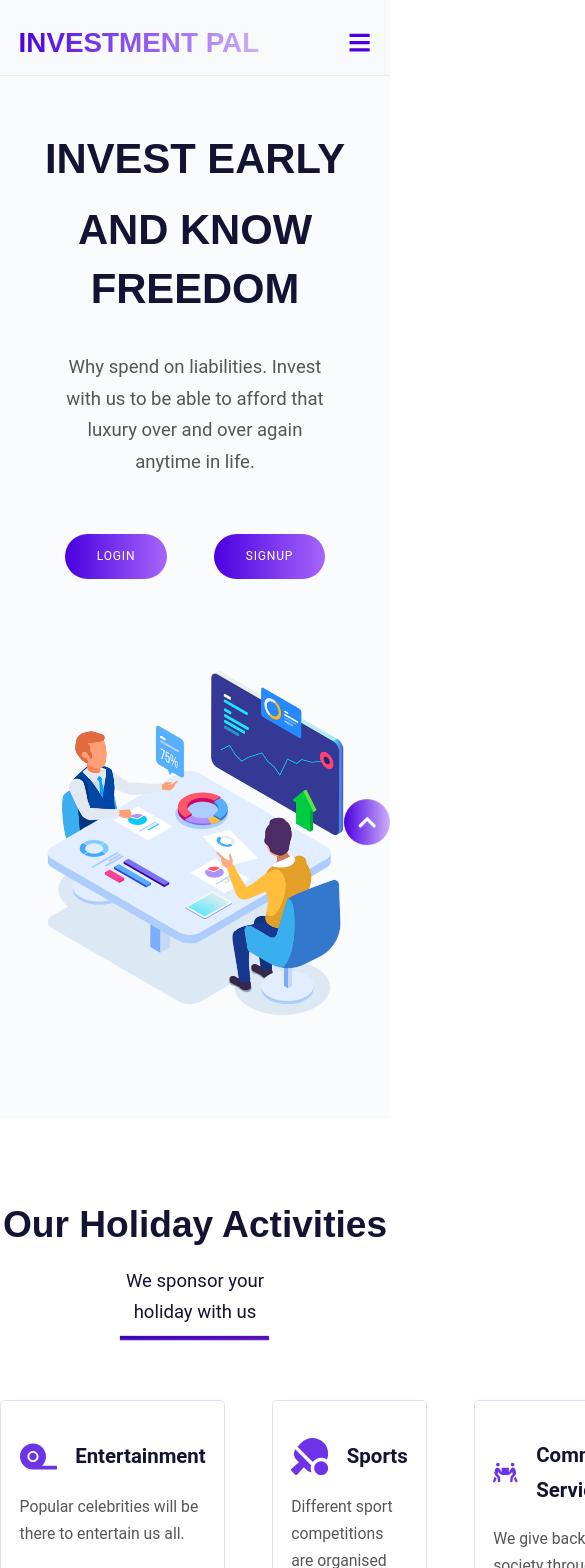
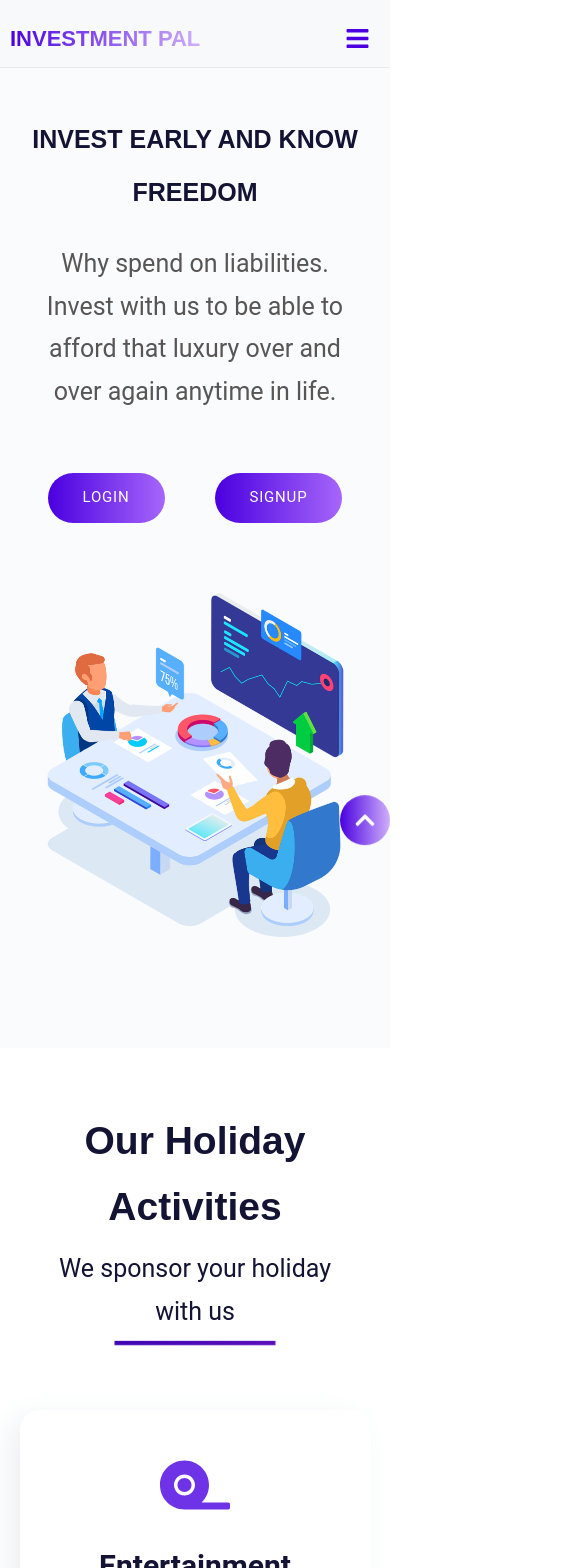
Before and after one commit to ChrisNze/ChrisNze, a React (Create React App) app: page / in a window 390 px wide. Shown: the top 1568 px of the page, 585 px wide, since content can reach past the window. Built offline with nearby package versions, Linux system fonts and the light colour scheme.

Commit message:
Mobile view modified

```diff
--- a/src/Static/Css/App.css
+++ b/src/Static/Css/App.css
@@ -43,7 +43,7 @@ a:visited {
 	font-size: 1.3rem;
 	text-decoration: none;
 	background-image: linear-gradient(to right, rgb(74, 0, 224), rgb(166, 102, 250));
-	padding: 12px 32px;
+	padding: 1.2rem 3.2rem;
 	text-transform: uppercase;
 	border-radius: 100px;
 	color: rgb(88, 85, 85);
@@ -60,6 +60,7 @@ a:hover {
 .link_2:link,
 .link_2:visited {
 	color: rgb(255, 255, 255);
+	text-align: center;
 }
 
 .link_2:hover {
@@ -172,24 +173,55 @@ a:hover {
 	}
 }
 
-/* Media Querry */
+/* Media Query */
 @media only all and (max-width: 1024px) {
 	.container {
-		width: 80%;
+		width: 100%;
+	}
+
+	.heading_secondary {
+		font-size: 3.7rem;
+		width: 70%;
+	}
+
+	.heading_primary {
+		font-size: 6rem;
+	}
+
+	.heading_tertiary {
+		font-size: 3.8rem;
+	}
+
+	a,
+	a:link,
+	a:visited {
+		font-size: 2.2rem;
+		padding: 1.2rem 4.5rem;
+	}
+
+	.clip_path {
+		clip-path: polygon(0 0, 100% 0, 100% 96%, 0 100%);
 	}
 }
 
-@media only all and (max-width: 900px) {
-	html {
-		font-size: 58%;
+@media only all and (max-width: 600px) {
+	.heading_secondary {
+		font-size: 2.5rem;
 	}
 
-	.container {
-		width: 90%;
+	.heading_primary {
+		font-size: 3.9rem;
+		margin-bottom: 0.8rem;
+	}
+
+	.heading_tertiary {
+		font-size: 3.2rem;
+	}
+
+	a,
+	a:link,
+	a:visited {
+		font-size: 1.5rem;
+		padding: 1.2rem 3.5rem;
 	}
 }
-@media only all and (max-width: 768px) {
-	.container {
-		width: 100%;
-	}
-}
--- a/src/Static/Css/footer.module.css
+++ b/src/Static/Css/footer.module.css
@@ -141,3 +141,132 @@
 	color: rgba(255, 255, 255, 0.8);
 	text-align: center;
 }
+
+/* Media query */
+@media only all and (max-width: 1024px) {
+	.footer {
+		padding: 25rem 0 0 0;
+		margin-top: -20rem;
+	}
+
+	.footer_heading_wrapper h2 {
+		width: 80%;
+	}
+
+	.footer_content_wrapper {
+		flex-direction: column-reverse;
+		align-items: center;
+	}
+
+	.form_wrapper {
+		width: 60%;
+	}
+
+	.form_wrapper h1 {
+		font-size: 4rem;
+	}
+
+	.input_wrapper input {
+		font-size: 3rem;
+		letter-spacing: 2px;
+		padding: 2.5rem 2rem;
+	}
+
+	.input_wrapper label {
+		font-size: 3rem;
+	}
+
+	.input_wrapper input::-webkit-input-placeholder {
+		font-size: 3rem;
+		letter-spacing: 2px;
+	}
+
+	.form_wrapper button {
+		font-size: 3rem;
+		padding: 1.2rem 3.8rem;
+	}
+
+	.about_wrapper,
+	.mission_wrapper {
+		width: 60%;
+		padding: 2rem 0 5rem 0;
+	}
+
+	.about_wrapper h1,
+	.mission_wrapper h1 {
+		font-size: 4rem;
+		text-align: center;
+	}
+
+	.about_wrapper p,
+	.mission_wrapper p {
+		font-size: 3rem;
+	}
+
+	.about_wrapper p span:last-child,
+	.mission_wrapper p span:last-child {
+		margin-top: 2rem;
+	}
+
+	.copywrite p {
+		font-size: 2.5rem;
+	}
+}
+
+@media only all and (max-width: 600px) {
+	.footer_heading_wrapper h2 {
+		width: 90%;
+		font-size: 2.3rem;
+	}
+
+	.form_wrapper {
+		width: 95%;
+		margin: auto;
+		padding-right: 0;
+	}
+
+	.form_wrapper h1 {
+		text-align: center;
+	}
+
+	.input_wrapper input {
+		font-size: 2.5rem;
+		padding: 1.5rem 2rem;
+	}
+
+	.input_wrapper label {
+		font-size: 2.2rem;
+	}
+
+	.input_wrapper input::-webkit-input-placeholder {
+		font-size: 2.2rem;
+	}
+
+	.form_wrapper button {
+		font-size: 2.5rem;
+		padding: 1.2rem 3.8rem;
+	}
+
+	.about_wrapper,
+	.mission_wrapper {
+		width: 95%;
+	}
+
+	.about_wrapper h1,
+	.mission_wrapper h1 {
+		font-size: 4rem;
+		text-align: center;
+	}
+
+	.about_wrapper p,
+	.mission_wrapper p {
+		font-size: 2.6rem;
+		text-align: center;
+	}
+
+	.copywrite p {
+		width: 95%;
+		margin: auto;
+		font-size: 2.1rem;
+	}
+}
--- a/src/Static/Css/home.module.css
+++ b/src/Static/Css/home.module.css
@@ -6,9 +6,6 @@
 	background-size: cover;
 	width: 100%;
 	background-color: rgb(249, 251, 253);
-
-	/* height: 100%; */
-	/* min-height: 100%; */
 }
 
 .content_wrapper {
@@ -19,7 +16,6 @@
 }
 
 .wrapper_text {
-	/* width: 50%; */
 	margin-right: 10rem;
 }
 
@@ -68,15 +64,18 @@
 
 .holiday_details {
 	display: flex;
-	align-items: center;
-	justify-content: space-between;
 }
 
 .holiday_details_heading {
-	border: 1px solid rgba(185, 131, 255, 0.3);
 	border-radius: 5px;
 	padding: 4rem 2rem;
-	align-self: flex-start;
+	/* background-color: rgba(236, 240, 243, 0.4); */
+	transition: transform 0.6s;
+	box-shadow: -10px 8px 30px rgb(236, 240, 243);
+}
+
+.holiday_details_heading:hover {
+	transform: scale(1.1);
 }
 
 .holiday_details_heading .donate {
@@ -136,7 +135,6 @@ Section 2 style */
 .advice_pic {
 	margin-right: 10rem;
 	width: 50rem;
-	animation: moveContinous 2s infinite;
 }
 
 .advice_pic img {
@@ -196,7 +194,8 @@ Section 4 style */
 }
 
 .testimony_wrapper {
-	background-color: rgba(236, 240, 243, 0.4);
+	/* background-color: rgba(236, 240, 243, 0.4); */
+	background-color: #fff;
 	border-radius: 6px;
 	transition: transform 0.6s;
 	box-shadow: -10px 8px 10px rgb(236, 240, 243);
@@ -258,6 +257,7 @@ Section 4 style */
 }
 
 @media only all and (max-width: 1024px) {
+	/* header */
 	.content_wrapper {
 		flex-direction: column;
 		padding: 10rem 0;
@@ -270,27 +270,167 @@ Section 4 style */
 	}
 
 	.wrapper_text h1 {
-		font-size: 4.5rem;
+		font-size: 5rem;
 		text-transform: uppercase;
 	}
 
 	.wrapper_text h1 span:last-child {
-		margin-top: -1.2rem;
+		margin-top: 0;
 	}
 
 	.wrapper_text p {
-		font-size: 2rem;
+		font-size: 3rem;
 		width: 80%;
 		margin: 3rem auto 0 auto;
 	}
 
 	.image_wrapper {
-		width: 90%;
+		width: 70%;
 		margin-top: 10rem;
 	}
 
 	.link_wrapper {
 		margin-top: 6rem;
+	}
+
+	/*/////////////////////////////////////////////////////////////////////////////////////////////////////////////////////////////////////
+ Section 1 style */
+
+	.section_holiday {
+		width: 80%;
+		margin: 0 auto 6rem auto;
+	}
+
+	.holiday_details {
+		flex-direction: column;
+	}
+
+	.holiday_details_heading {
+		border-radius: 20px;
+		width: 70%;
+		margin: 0 auto;
+		padding-top: 6rem;
+		height: 60rem;
+	}
+
+	.holiday_details_heading:not(:last-child) {
+		margin: 0 auto 4rem auto;
+	}
+
+	.holiday_details_heading .heading {
+		flex-direction: column;
+		margin-bottom: 3rem;
+	}
+
+	.holiday_details_heading .heading h1 {
+		margin-left: 0;
+		font-size: 4rem;
+	}
+	.holiday_details_heading p {
+		font-size: 3.2rem;
+		width: 80%;
+		margin: auto;
+		text-align: center;
+	}
+
+	.icon {
+		font-size: 10rem;
+		margin-bottom: 2rem;
+	}
+
+	/*/////////////////////////////////////////////////////////////////////////////////////////////////////////////////////////////////////
+Section 2 style */
+
+	.section_advice {
+		padding: 3rem 0;
+	}
+
+	.advice_container {
+		margin-top: 5rem;
+		flex-direction: column-reverse;
+		align-items: center;
+	}
+	.advice_pic {
+		margin-right: 0;
+		margin-top: 10rem;
+		width: 70%;
+	}
+
+	.advice_wrapper {
+		width: 70%;
+	}
+
+	.advice_wrapper h2 {
+		font-weight: 500;
+		text-align: center;
+	}
+
+	.advice_wrapper p {
+		margin-bottom: 8rem;
+		font-size: 3rem;
+	}
+
+	.advice_text {
+		margin-top: 3rem;
+	}
+
+	/* ///////////////////////////////////////////////////////////////////////////////////////////////////////////////////////////////
+Section 3 style */
+
+	.heading1 h1 {
+		font-size: 5rem;
+	}
+
+	.heading1 p {
+		margin-bottom: 10rem;
+	}
+
+	/* ///////////////////////////////////////////////////////////////////////////////////////////////////////////////////////////////
+Section 4 style */
+	.section_testimony {
+		padding: 8rem 0 25rem 0;
+		background-color: #fff;
+	}
+
+	.testimony_container {
+		flex-direction: column;
+		align-items: center;
+	}
+
+	.section_holiday {
+		width: 100%;
+	}
+
+	.testimony_wrapper:not(:first-child) {
+		margin: 10rem 0 0 0;
+	}
+
+	.testimony_wrapper {
+		border-radius: 20px;
+		padding: 5rem 3rem 10rem 7rem;
+		/* height: 50rem; */
+		width: 70%;
+	}
+
+	.testimony_wrapper .icons {
+		font-size: 3rem;
+	}
+
+	.testimony_wrapper p {
+		font-size: 3.2rem;
+	}
+
+	.testifier_wrapper img {
+		margin-right: 3rem;
+		width: 13rem;
+	}
+
+	.testifier_wrapper h2 {
+		font-size: 3.5rem;
+	}
+
+	.testifier_wrapper p {
+		font-size: 3rem;
 	}
 }
 
@@ -298,4 +438,151 @@ Section 4 style */
 	.content_wrapper {
 		padding: 5rem 0 10rem 0;
 	}
+
+	.wrapper_text {
+		width: 100%;
+	}
+
+	.wrapper_text h1 {
+		font-size: 2.5rem;
+	}
+
+	.wrapper_text p {
+		width: 85%;
+		font-size: 2.5rem;
+		margin-top: 3rem;
+	}
+
+	.wrapper_text h1 span:last-child {
+		margin-top: 1rem;
+	}
+
+	.image_wrapper {
+		width: 90%;
+		margin-top: 7rem;
+	}
+
+	/*/////////////////////////////////////////////////////////////////////////////////////////////////////////////////////////////////////
+ Section 1 style */
+
+	.main {
+		padding: 6rem 0 4rem 0;
+	}
+
+	.section_holiday {
+		width: 100%;
+	}
+
+	.holiday_details_heading {
+		width: 90%;
+		height: auto;
+		padding: 4rem 0;
+	}
+
+	.holiday_details_heading:not(:last-child) {
+		margin: 0 auto 7rem auto;
+	}
+
+	.holiday_details_heading .heading {
+		margin-bottom: 2rem;
+	}
+
+	.holiday_details_heading .heading h1 {
+		font-size: 3rem;
+	}
+	.holiday_details_heading p {
+		font-size: 2.5rem;
+		width: 100%;
+	}
+
+	.icon {
+		font-size: 7rem;
+		margin-bottom: 2rem;
+	}
+	/*/////////////////////////////////////////////////////////////////////////////////////////////////////////////////////////////////////
+Section 2 style */
+
+	.section_advice {
+		padding: 3rem 0;
+	}
+
+	.advice_container {
+		margin-top: 3rem;
+	}
+
+	.advice_pic {
+		margin: 10rem auto 0 auto;
+		width: 90%;
+	}
+
+	.advice_wrapper {
+		width: 90%;
+	}
+
+	.advice_wrapper h2 {
+		font-weight: 200;
+	}
+
+	.advice_wrapper p {
+		margin-bottom: 6rem;
+		font-size: 2.5rem;
+	}
+
+	.advice_text {
+		margin-top: 2rem;
+		text-align: center;
+	}
+
+	/* ///////////////////////////////////////////////////////////////////////////////////////////////////////////////////////////////
+Section 3 style */
+
+	.heading1 h1 {
+		font-size: 4rem;
+	}
+
+	.heading1 p {
+		margin-bottom: 8rem;
+	}
+
+	/* ///////////////////////////////////////////////////////////////////////////////////////////////////////////////////////////////
+Section 4 style */
+	.section_testimony {
+		padding: 6rem 0 20rem 0;
+	}
+
+	.testimony_container {
+		flex-direction: column;
+		align-items: center;
+	}
+
+	.testimony_wrapper:not(:first-child) {
+		margin: 4rem 0 0 0;
+	}
+
+	.testimony_wrapper {
+		padding: 3rem 0 8rem 2rem;
+
+		width: 90%;
+	}
+
+	.testimony_wrapper .icons {
+		font-size: 2.5rem;
+	}
+
+	.testimony_wrapper p {
+		font-size: 2.5rem;
+	}
+
+	.testifier_wrapper img {
+		margin-right: 3rem;
+		width: 9rem;
+	}
+
+	.testifier_wrapper h2 {
+		font-size: 2.5rem;
+	}
+
+	.testifier_wrapper p {
+		font-size: 2rem;
+	}
 }
--- a/src/Static/Css/navigation.module.css
+++ b/src/Static/Css/navigation.module.css
@@ -83,3 +83,12 @@
 		display: none;
 	}
 }
+
+@media only all and (max-width: 600px) {
+	.navigation {
+		padding: 2rem 2rem 1rem 1rem;
+	}
+	.navigation h1 {
+		font-size: 2.2rem;
+	}
+}
--- a/src/Template/home.js
+++ b/src/Template/home.js
@@ -138,7 +138,7 @@ function Home({ scrollTop }) {
 
 						<div className={`${classes.holiday_details_heading} ${classes.heading1}`}>
 							<h1>Investment Pal</h1>
-							<p>This is the original platform owned and managed by Investment Pal. Get up to 4% of your capital in monthl</p>
+							<p>This is the original platform owned and managed by Investment Pal. Get up to 4% of your capital monthly</p>
 
 							<div className={classes.donate}>
 								<Link to="/notFound" className="link_2" onClick={scrollTop}>
```
